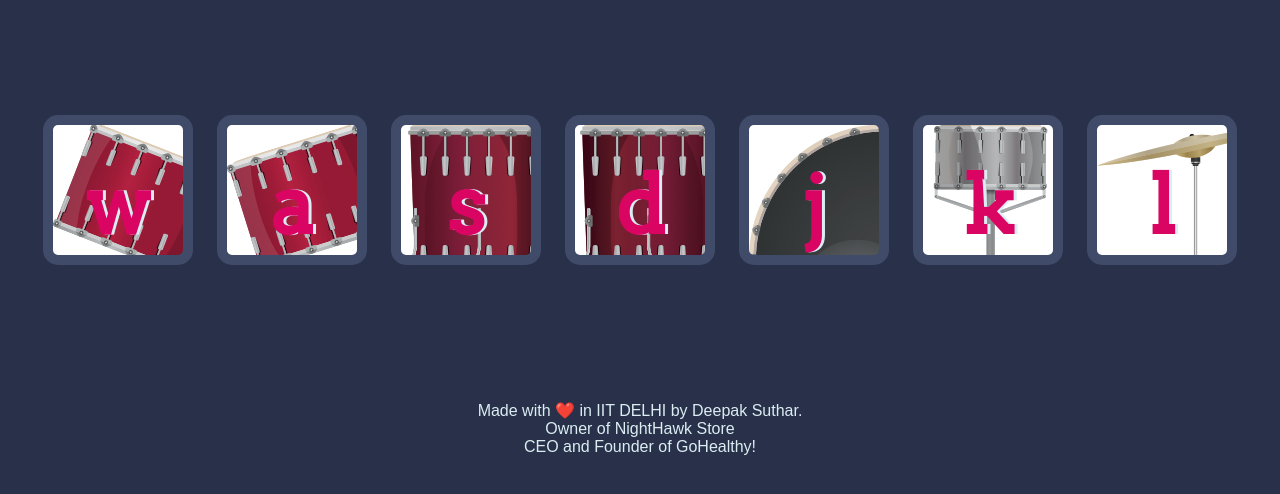
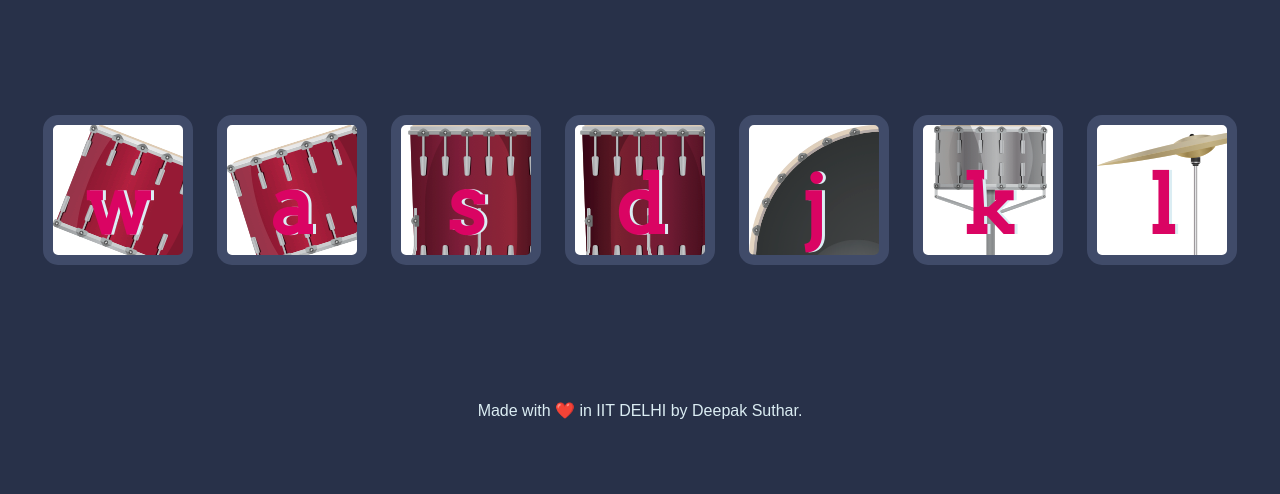
Before and after one commit to Sampatij2023/drum-kit, a plain HTML site: page index.html in a window 1280 px wide. Shown: the part 174-668 px from the top of the page. Drawn offline with Linux system fonts and the light colour scheme.

Commit message:
Update index.html

```diff
--- a/index.html
+++ b/index.html
@@ -23,10 +23,8 @@
 
 
   <footer>
-    Made with ❤️ in IIT DELHI by Deepak Suthar.<br>
-    Owner of NightHawk Store<br>
-    CEO and Founder of GoHealthy!
-  </footer>
+    Made with ❤️ in IIT DELHI by Deepak Suthar.
+   </footer>
   <script type="text/javascript" src="index.js">
 
   </script>
```
